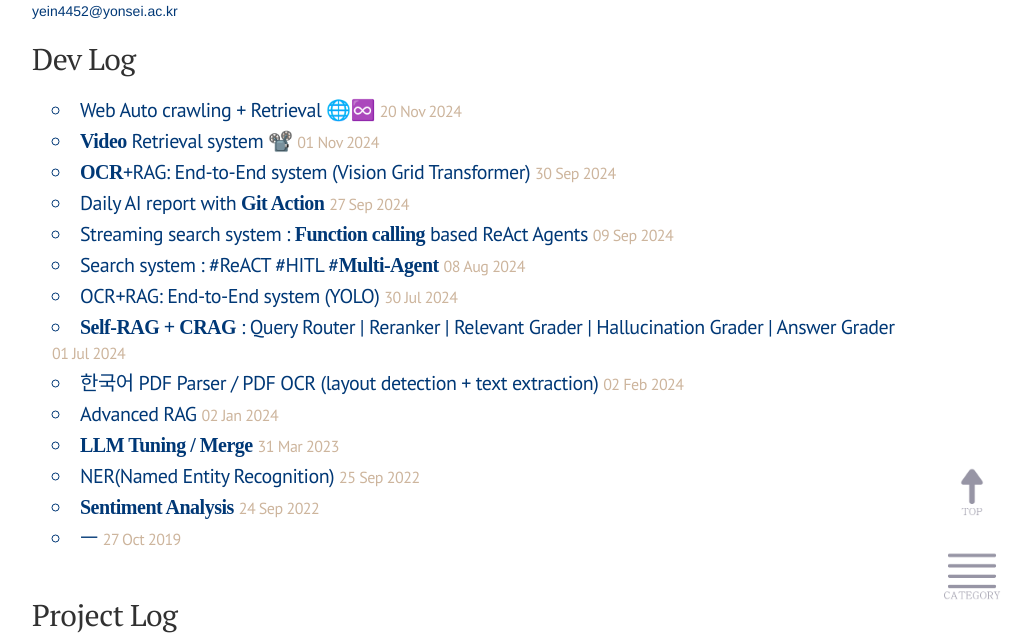
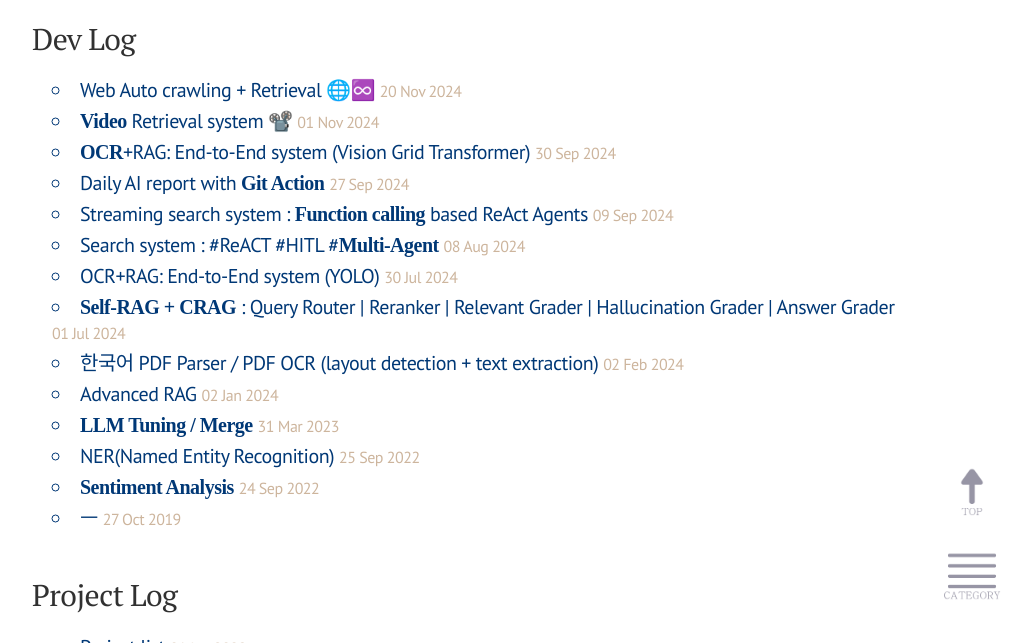
Before and after one commit to finddme/finddme.github.io, a Jekyll site: the page built from blog/portfolio.html, in a window 1280 px wide and 900 px high, scrolled down 1057 px, cut to the strip 257-900 px from the top of the window. Shown: the whole strip, without its empty margins (148-1179 px from the left). Built offline with Jekyll 4.4.1, drawn with Linux system fonts in a browser that asks for light colours; nearby versions of some CDN libraries; comment, search, counter and statistics services are not loaded.

Commit message:
delete email

```diff
--- a/blog/portfolio.html
+++ b/blog/portfolio.html
@@ -14,7 +14,7 @@ title: Portfolio
   <hr/>
   <iframe src="https://v2-embednotion.com/78d4af3dfa8f4d45b498cf24422fe721" style="width: 100%; height: 1028px; border: 2px solid #ccc; border-radius: 10px; padding: none;"></iframe><br>
 <!--   <iframe src="https://artistic-menu-f9f.notion.site/Portfolio-78d4af3dfa8f4d45b498cf24422fe721?pvs=4" style="width: 100%; height: 1028px; border: 2px solid #ccc; border-radius: 10px; padding: none;"></iframe><br> -->
-  <a href="mailto:info@example.com?subject=subject&cc=cc@example.com">yein4452@yonsei.ac.kr </a>
+  <!-- <a href="mailto:info@example.com?subject=subject&cc=cc@example.com">yein4452@yonsei.ac.kr </a> -->
   <div class="tags-expo-section">
     {% for tag in site.categories %}
     {% if tag[0]=='Project Log' or tag[0]=='Dev Log' %}
```
